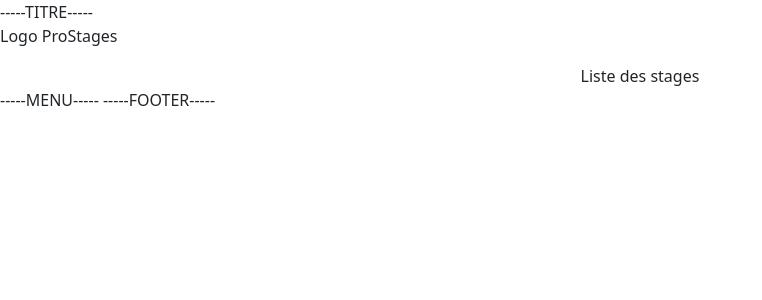
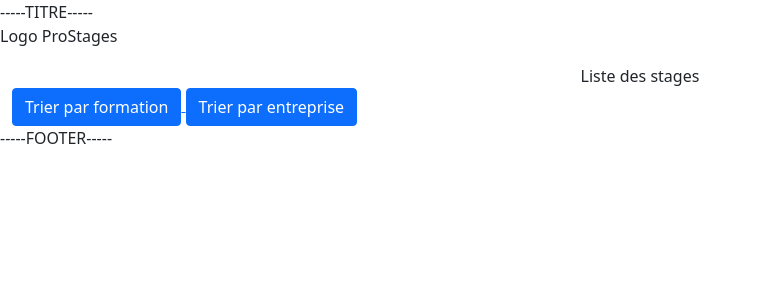
Before and after one commit to Snowphey/ProStages, a Symfony app: template templates/base.html.twig in a window 1280 px wide. Shown: the top 300 px of the page, without its empty margins (0-762 px from the left). Run offline with Twig, Linux system fonts and the light colour scheme; the template is opened without the code that fills it, so the values that code supplies are empty; some libraries are stand-ins or nearby versions.

Commit message:
Ajout de boutons pour le tri redirigeant vers les pages associées

```diff
--- a/templates/base.html.twig
+++ b/templates/base.html.twig
@@ -19,6 +19,8 @@
     </head>
     <body>
 
+
+
 		<!-- BLOCK DU TITRE -->
 		{% block titre %}
 			-----TITRE-----
@@ -29,7 +31,36 @@
 
 		<!-- BLOCK DU MENU -->
 		{%block menu %}
-			-----MENU-----
+			<div class="container-fluid">
+				<div class="row">
+					<div class="col-md-12">
+				</div>
+				</div>
+				<div class="row">
+					<div class="col-md-12">
+						<div class="d-grid gap-2 d-md-block">
+							<a href="{{path('prostages_formations')}}">
+								<button class="btn btn-primary" type="button">
+									Trier par formation
+								</button>
+							</a>
+							<a href="{{path('prostages_entreprises')}}">
+								<button class="btn btn-primary" type="button">
+									Trier par entreprise
+								</button>
+							</a>
+						</div>
+					</div>
+				</div>
+				<div class="row">
+					<div class="col-md-12">
+					</div>
+				</div>
+				<div class="row">
+					<div class="col-md-12">
+					</div>
+				</div>
+			</div>
 		{% endblock %}
 
 
```
